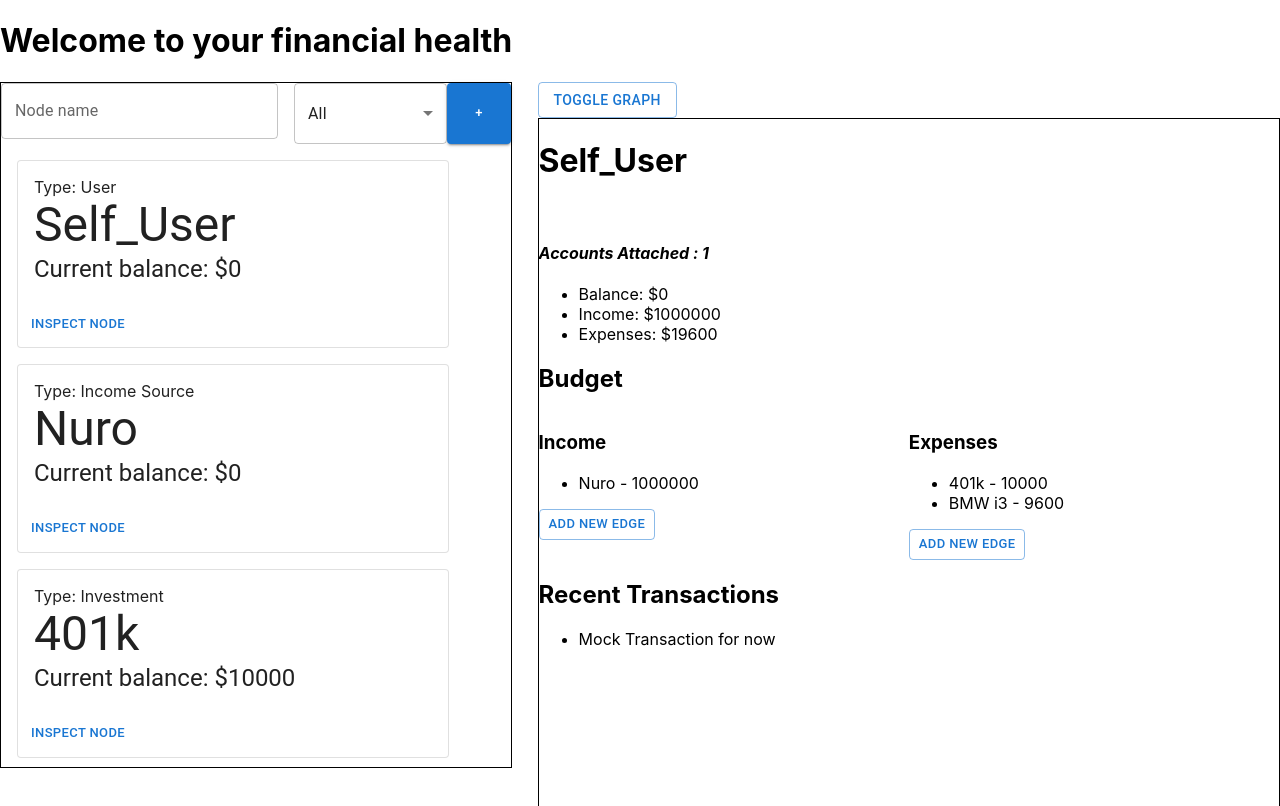
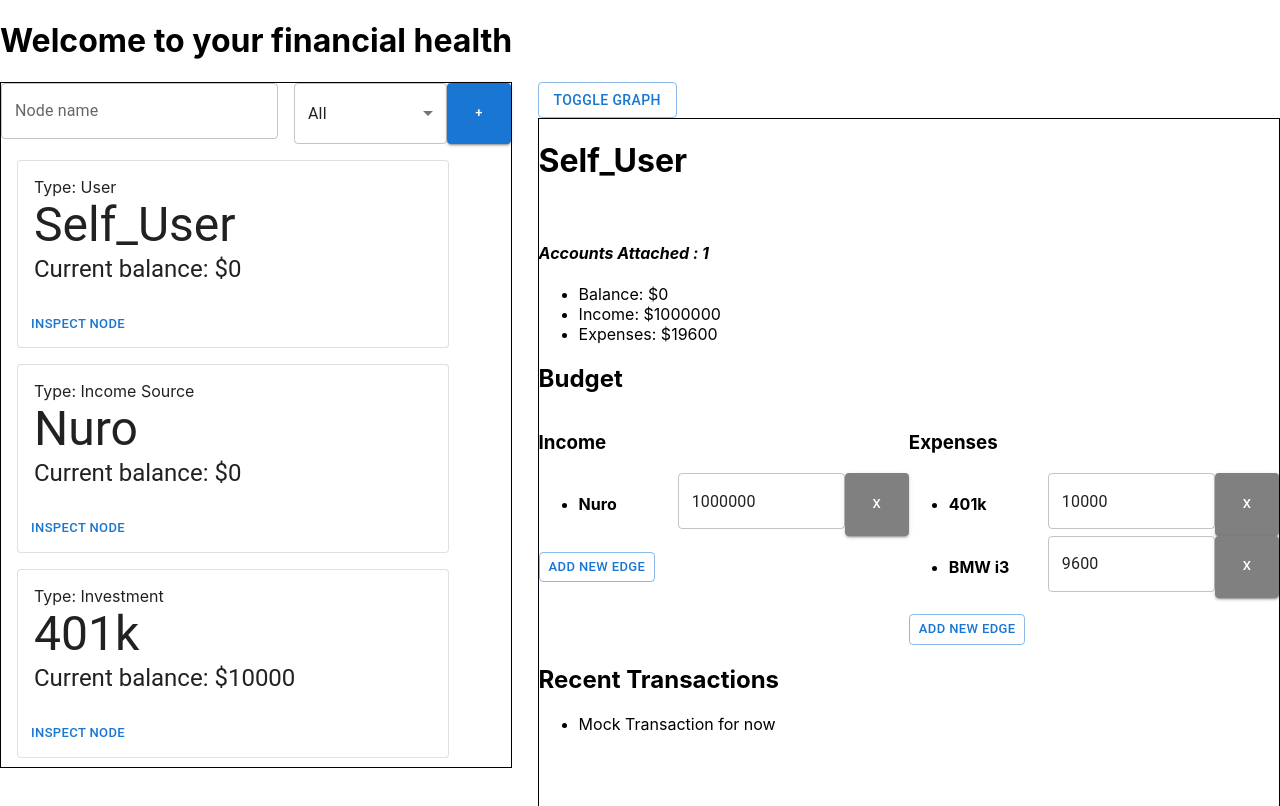
Before and after one commit to jordanstipp/paul-to-peter, a React (Create React App) app in the folder buckets-app/: page / in a window 1280 px wide. Shown: the top 806 px of the page. Built offline with nearby package versions, Linux system fonts and the light colour scheme.

Commit message:
Enable the in-line editing of the edges. Modify the values, delete the row, and see the values change live.

```diff
--- a/buckets-app/src/App.js
+++ b/buckets-app/src/App.js
@@ -34,13 +34,19 @@ const GraphDisplay = (props) => {
 
 function App() {
   const [data, setData] = useState({});
+  /**
+   * Data Graph changes won't trigger a change of state re-rendering
+   * because of the function supporting it. Toggle a boolean instead
+   * to trigger the sub-component refresh when necessary.
+  */
+  const [refreshGraphToggle, setRefreshGraphToggle] = useState(true);
   const [focusNode, setFocusNode] = useState({});
   const [isLoading, setLoading] = useState(true);
   const [showGraph, seeGraphView] = useState(false);
 
   /**Loads the data from backend (which doesnt exist today) */
   useEffect(() => {
-    console.log(globalGraph);
+    console.log('Effect Executing');
     setData(globalGraph);
     const default_display_node_id = Object.keys(globalGraph.nodes)[0]
     setFocusNode(globalGraph.nodes[default_display_node_id]);
@@ -60,13 +66,29 @@ function App() {
     console.log(sourceID)
     console.log(destinationID)
     data.add_new_edge_to_graph(sourceID, destinationID, amount)
+    setRefreshGraphToggle(!refreshGraphToggle);
+  }
+
+  /**Updates an existing edge in the grap\h */
+  function updateEdgeAmountInGraph(edge_id, amount) {
+    console.log(edge_id);
+    console.log(amount);
+    data.update_edge(edge_id, amount);
+    setRefreshGraphToggle(!refreshGraphToggle);
+  }
+
+  /**Removes an edge form the graph */
+  function removeEdgeFromGraphFunction(edge_id) {
+    data.remove_edge(edge_id);
     setData(data);
+    setRefreshGraphToggle(!refreshGraphToggle);
   }
 
   /**Render the app. */
   if (isLoading) {
     return <div className="App">Loading..</div>
   }
+  console.log(data.get_incoming_edges(focusNode.id));
   return (
     <>
     <h1>Welcome to your financial health</h1>
@@ -93,11 +115,14 @@ function App() {
             handleNodeFocusClick={handleNodeFocusClick}
            />:
           <NodeInspectView
+            data={data}
             node={focusNode}
             nodes={data.get_nodes()}
-            incoming_edges={data.get_incoming_edges(focusNode)}
-            outgoing_edges={data.get_outgoing_edges(focusNode)}
+            incoming_edges={data.get_incoming_edges(focusNode.id)}
+            outgoing_edges={data.get_outgoing_edges(focusNode.id)}
             newEdgeFunction={newEdgeFunction}
+            updateEdgeAmountInGraph={updateEdgeAmountInGraph}
+            removeEdgeFromGraphFunction={removeEdgeFromGraphFunction}
             displayFullInfo={true}
           />
         }
--- a/buckets-app/src/cash_graph/main.js
+++ b/buckets-app/src/cash_graph/main.js
@@ -24,6 +24,7 @@ class Graph {
 
     add_node(node) {
         this.nodes[node.id] = node;
+        // Migrate to Maps for more efficient edge deletion.
         this.edges_outgoing_index[node.id] = [];
         this.edges_incoming_index[node.id] = [];
     }
@@ -49,12 +50,50 @@ class Graph {
         console.log(this.edges_incoming_index)
     }
 
-    get_incoming_edges(node) {
-        return this.edges_incoming_index[node.id];
+    update_edge(edge_id, newAmount) {
+        let edge = this.edges[edge_id];
+        edge.amount = newAmount;
     }
 
-    get_outgoing_edges(node) {
-        return this.edges_outgoing_index[node.id];
+    remove_edge_id_from_array(edge_id, edge_array) {
+        let foundIndex = -1;
+        for (let i = 0; i < edge_array.length; i++) {
+            console.log(edge_array[i].id)
+            if (edge_array[i].id == edge_id){
+                foundIndex = i;
+                break;
+            }
+        }
+        if (foundIndex > -1) {
+            edge_array.splice(foundIndex, 1);
+        }
+        return edge_array;
+    }
+
+    remove_edge(edge_id) {
+        console.log('Removing edge_id: ' + edge_id)
+        if (this.edges[edge_id]){
+            let edge = this.edges[edge_id]
+            // Remove from the indexed array maps for source/destinations
+            let source_node_outgoing_edges = this.edges_outgoing_index[edge.source_id]
+            this.edges_outgoing_index[edge.source_id] = this.remove_edge_id_from_array(edge_id, source_node_outgoing_edges)
+
+            let dest_node_incoming_edges = this.edges_incoming_index[edge.dest_id]
+            this.edges_incoming_index[edge.dest_id] = this.remove_edge_id_from_array(edge_id, dest_node_incoming_edges)
+            // Remove Edge object from graph.
+            delete this.edges[edge_id];
+            console.log('Deleted')
+            return true;
+        }
+        return false;
+    }
+
+    get_incoming_edges(node_id) {
+        return this.edges_incoming_index[node_id];
+    }
+
+    get_outgoing_edges(node_id) {
+        return this.edges_outgoing_index[node_id];
     }
 
 };
@@ -62,6 +101,7 @@ let globalGraph = new Graph();
 
 class Edge {
     constructor(source_id, dest_id, amount){
+        this.id = source_id + "_" + dest_id + "_" + amount
         this.source_id = source_id;
         this.dest_id = dest_id;
         this.amount = amount;
--- a/buckets-app/src/components/NodeInspectView.js
+++ b/buckets-app/src/components/NodeInspectView.js
@@ -6,6 +6,7 @@ import Button from '@mui/material/Button';
 import React, { useState } from 'react';
 import globalGraph from '../cash_graph/main';
 import AddIcon from '@mui/icons-material/Add';
+import CheckIcon from '@mui/icons-material/Check';
 
 const formStyle = {
   display: "flex",
@@ -53,7 +54,7 @@ const InputEdgeForm = (props) => {
       return(
         <div style={formStyle}>
             <form onSubmit={handleSubmit}>
-                <Select
+              <Select
                   labelId="demo-simple-select-label"
                   id="demo-simple-select"
                   value={newEdgeState.targetNode}
@@ -108,6 +109,43 @@ const BalanceView = (props) => {
     )
 }
 
+const EdgeEditableFormDisplay = (props) => {
+  const [edgeAmount, setEdgeAmount] = useState(props.edge.amount)
+
+  const handleSubmit = event => {
+    props.updateEdgeAmountInGraph(props.edge.id, edgeAmount);
+    event.preventDefault();
+  };
+  return(
+    <li style={{width: "100%", maxHeight: "50%"}}>
+      <form style={{display:"flex", flexDirection:"row"}} onSubmit={handleSubmit}>
+        <h4 style={{minWidth: "30%"}}>
+          {props.name}
+        </h4>
+        <TextField
+                  variant="outlined"
+                  onChange={(e)=>{setEdgeAmount(e.target.value)}}
+                  inputProps={{ inputMode: 'numeric', pattern: '[0-9]*' }}
+                  value={edgeAmount}
+                  style={{minWidth: "30%", minHeight: "50%"}}
+        ></TextField>
+        {edgeAmount === props.edge.amount ?
+          <></> :
+          <Button variant="contained" type='submit' size="small"
+            style={{maxWidth:"10%", backgroundColor: "green"}}>✓</Button>
+        }
+        <Button variant="contained" type='submit' size="small"
+            style={{maxWidth:"10%", backgroundColor: "grey"}}
+            onClick={(e)=>{
+              props.removeEdgeFromGraphFunction(props.edge.id);
+              e.preventDefault();
+            }}>x</Button>
+      </form>
+    </li>
+
+  )
+};
+
 
 const BudgetList = (props) => {
   return (
@@ -117,7 +155,13 @@ const BudgetList = (props) => {
         Object.keys(props.edges).map((key, index) => {
           let displayName = props.incoming ? props.edges[key].source_id : props.edges[key].dest_id
           return (
-            <li key={index}>{displayName} - {props.edges[key].amount}</li>
+            <EdgeEditableFormDisplay
+              key={index}
+              name={displayName}
+              edge={props.edges[key]}
+              updateEdgeAmountInGraph={props.updateEdgeAmountInGraph}
+              removeEdgeFromGraphFunction={props.removeEdgeFromGraphFunction}
+            />
           )
         })
       }
@@ -129,7 +173,6 @@ const BudgetList = (props) => {
 class BudgetView extends React.Component {
   constructor(props){
     super(props)
-
   }
 
   render() {
@@ -137,7 +180,11 @@ class BudgetView extends React.Component {
       <div className='budget-view-box'>
         <div className='budget-column'>
           <h3>Income</h3>
-          <BudgetList edges={this.props.incoming_edges} incoming={true}/>
+          <BudgetList
+            edges={this.props.incoming_edges}
+            updateEdgeAmountInGraph={this.props.updateEdgeAmountInGraph}
+            removeEdgeFromGraphFunction={this.props.removeEdgeFromGraphFunction}
+            incoming={true}/>
           <InputEdgeForm
             node={this.props.node}
             nodes={this.props.nodes}
@@ -147,7 +194,11 @@ class BudgetView extends React.Component {
         </div>
         <div className='budget-column'>
           <h3>Expenses</h3>
-          <BudgetList edges={this.props.outgoing_edges} incoming={false}/>
+          <BudgetList
+            edges={this.props.outgoing_edges}
+            updateEdgeAmountInGraph={this.props.updateEdgeAmountInGraph}
+            removeEdgeFromGraphFunction={this.props.removeEdgeFromGraphFunction}
+            incoming={false}/>
           <InputEdgeForm
             node={this.props.node}
             nodes={this.props.nodes}
@@ -191,6 +242,7 @@ const QuickInfoView = (props) => {
 };
 
 const FullInfoView = (props) => {
+
   return (
     <>
       <h1>{props.node.name}</h1><br/>
@@ -206,6 +258,8 @@ const FullInfoView = (props) => {
           incoming_edges={props.incoming_edges}
           outgoing_edges={props.outgoing_edges}
           newEdgeFunction={props.newEdgeFunction}
+          updateEdgeAmountInGraph={props.updateEdgeAmountInGraph}
+          removeEdgeFromGraphFunction={props.removeEdgeFromGraphFunction}
       />
       <div>
         <h2>Recent Transactions</h2>
@@ -219,6 +273,21 @@ const FullInfoView = (props) => {
   );
 };
 
+function calculate_income(incoming_edges) {
+  let income = 0
+  incoming_edges.forEach(edge => {
+    income += parseInt(edge.amount);
+  })
+  return income
+};
+
+function calculate_expenses(outgoing_edges) {
+  let expenses = 0;
+  outgoing_edges.forEach(edge => {
+    expenses += parseInt(edge.amount);
+  })
+  return expenses;
+};
 
 const inspectComponentStyle = {
   height: "100%",
@@ -229,27 +298,29 @@ const inspectComponentStyle = {
 class NodeInspectView extends React.Component {
   constructor(props) {
     super(props);
+    console.log(this.props.data)
+    this.state = {
+      versionGraph: this.props.data
+    };
   }
 
   render() {
-    let income = 0
-    this.props.incoming_edges.forEach(edge => {
-      income += parseInt(edge.amount);
-    })
+    console.log(this.props.incoming_edges)
+    let income = calculate_income(this.props.incoming_edges)
+    let expenses = calculate_expenses(this.props.outgoing_edges)
 
-    let expenses = 0;
-    this.props.outgoing_edges.forEach(edge => {
-      expenses += parseInt(edge.amount);
-    })
     return (
       <div style={inspectComponentStyle}>
         {this.props.displayFullInfo === true ?
           <FullInfoView
+            versionGraph={this.state.versionGraph}
             node={this.props.node}
             nodes={this.props.nodes}
             incoming_edges={this.props.incoming_edges}
             outgoing_edges={this.props.outgoing_edges}
             newEdgeFunction={this.props.newEdgeFunction}
+            updateEdgeAmountInGraph={this.props.updateEdgeAmountInGraph}
+            removeEdgeFromGraphFunction={this.props.removeEdgeFromGraphFunction}
             income={income}
             expenses={expenses}
           /> :
```
